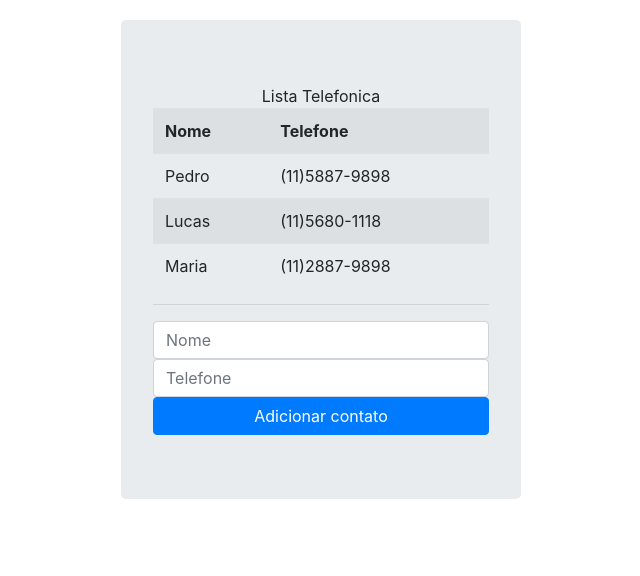
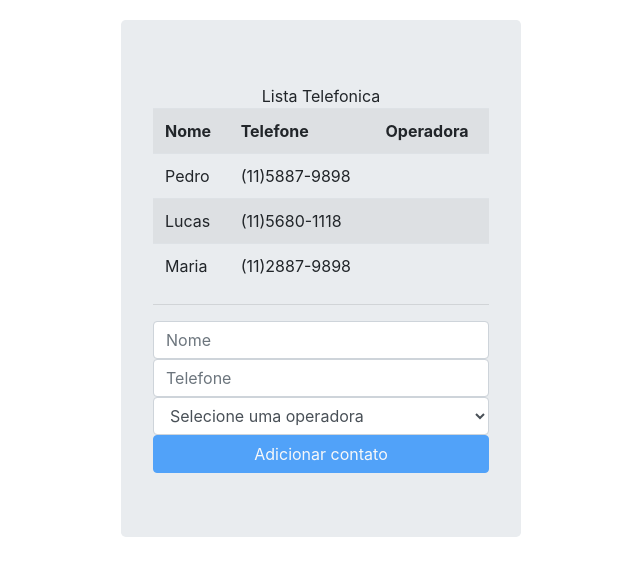
Before and after one commit to lukas-conka/Angular1, a plain HTML site: page index.html in a window 1280 px wide. Shown: the whole page, without its empty margins (319-959 px from the left). Drawn offline with nearby package versions, Linux system fonts and the light colour scheme.

Commit message:
operadora

```diff
--- a/index.html
+++ b/index.html
@@ -31,6 +31,12 @@
                 {nome:"Maria", telefone: "(11)2887-9898"}
             ];
 
+            $scope.operadoras = [
+                {nome: "Tim", codigo: 13},
+                {nome: "Vivo", codigo: 14},
+                {nome: "Claro", codigo: 15},
+            ];
+
             $scope.adicionarContato = function(contato){
                 $scope.contatos.push(angular.copy(contato));
                 delete $scope.contato;
@@ -51,16 +57,24 @@
                 <th>
                     Telefone
                 </th>
+                <th>
+                    Operadora
+                </th>
                 <tr ng-repeat="contato in contatos">
                     <td>{{contato.nome}}</td>
                     <td>{{contato.telefone}}</td>
+                    <td>{{contato.operadora.nome}}</td>
                 </tr>
             </tr>
         </table>
         <hr>
+
         <input class="form-control" type="text" name="nome" ng-model="contato.nome" placeholder="Nome">
         <input class="form-control" type="text" name="telefone" ng-model="contato.telefone" placeholder="Telefone">
-        <button class="btn btn-primary btn-block" ng-click="adicionarContato(contato)">Adicionar contato</button>
+        <select class="form-control" ng-model="contato.operadora" ng-options="operadora.nome for operadora in operadoras">
+            <option value="">Selecione uma operadora</option>
+        </select>
+        <button class="btn btn-primary btn-block" ng-disabled="!contato.nome || !contato.telefone" ng-click="adicionarContato(contato)">Adicionar contato</button>
     </div>
 
 </body>
```
